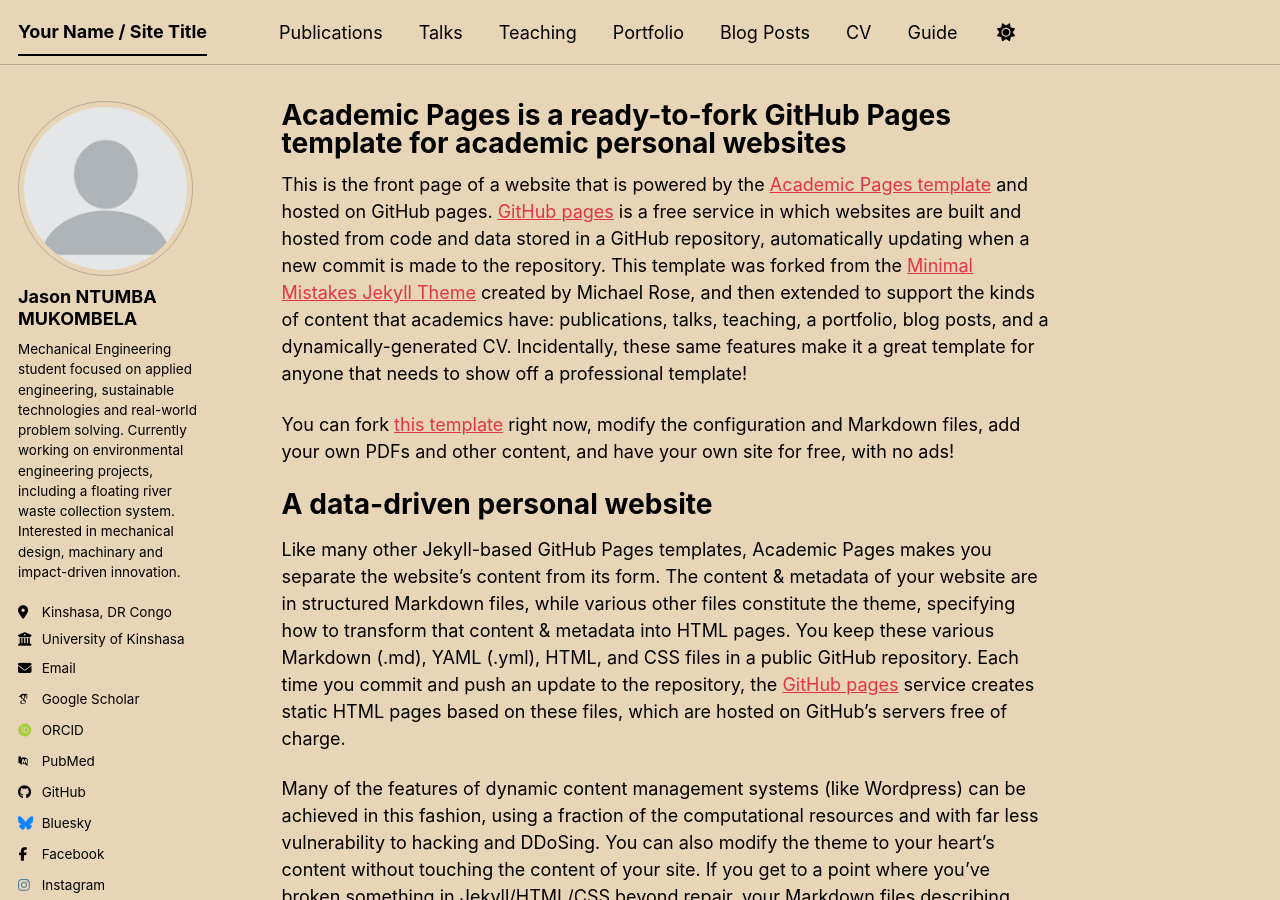
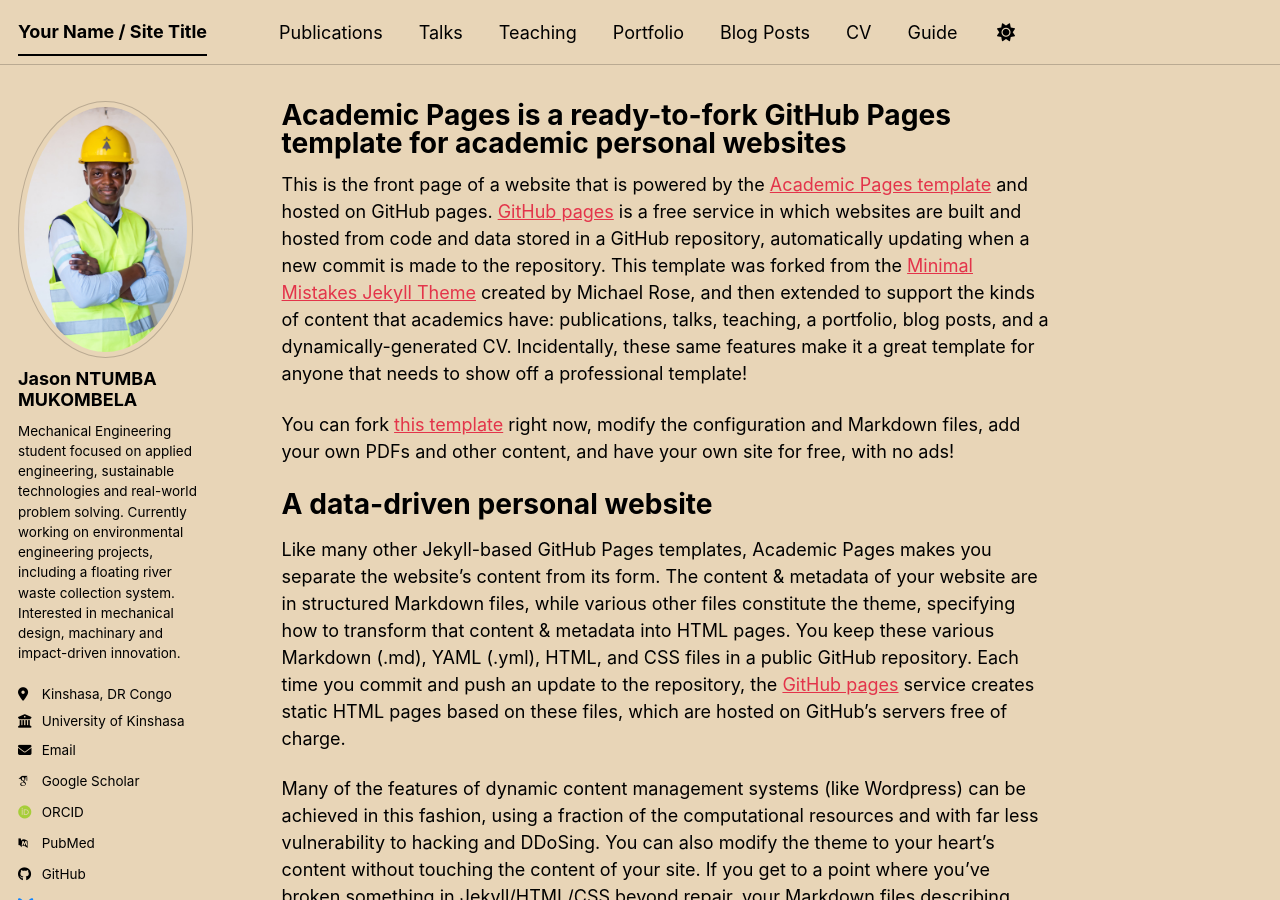
Before and after one commit to cerveau-bleu/Jason-Mukombela.github.io, a Jekyll site: the page built from _pages/about.md, in a window 1280 px wide and 900 px high. Built offline with Jekyll 4.4.1, drawn with Linux system fonts in a browser that asks for light colours; some web fonts are replaced; a script bundle is joined from its source files by our own code; library files that are not in the unit come from our copies.

Commit message:
Update _config.yml

```diff
--- a/_config.yml
+++ b/_config.yml
@@ -23,7 +23,7 @@
 #               Additional customization can be done by editing /_includes/author-profile.html
 author:
   # Biographic information
-  avatar           : "profile.png"
+  avatar           : "jay.jpg"
   name             : "Jason NTUMBA MUKOMBELA"
   pronouns         : # example: "she/her"
   bio              : "Mechanical Engineering student focused on applied engineering, sustainable technologies and real-world problem solving.\nCurrently working on environmental engineering projects, including a floating river waste collection system.\nInterested in mechanical design, machinary and impact-driven innovation."
```
